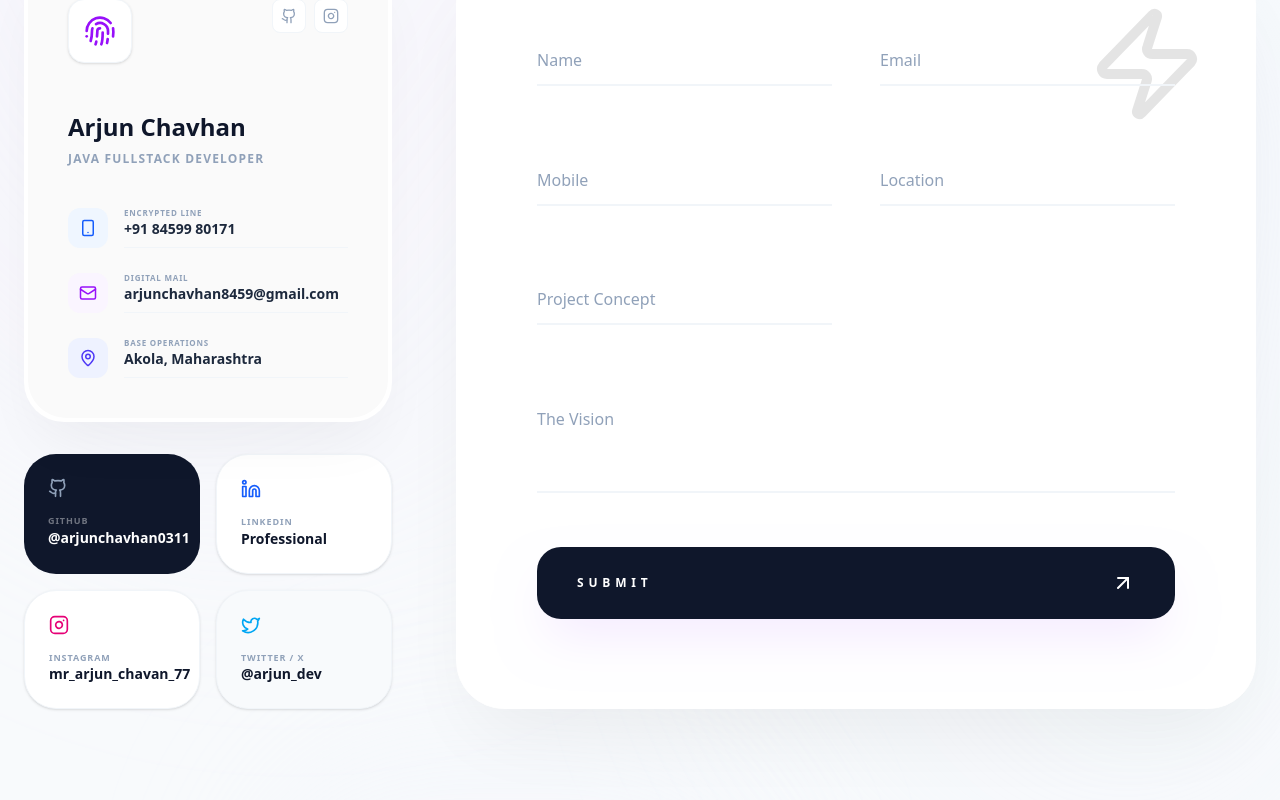
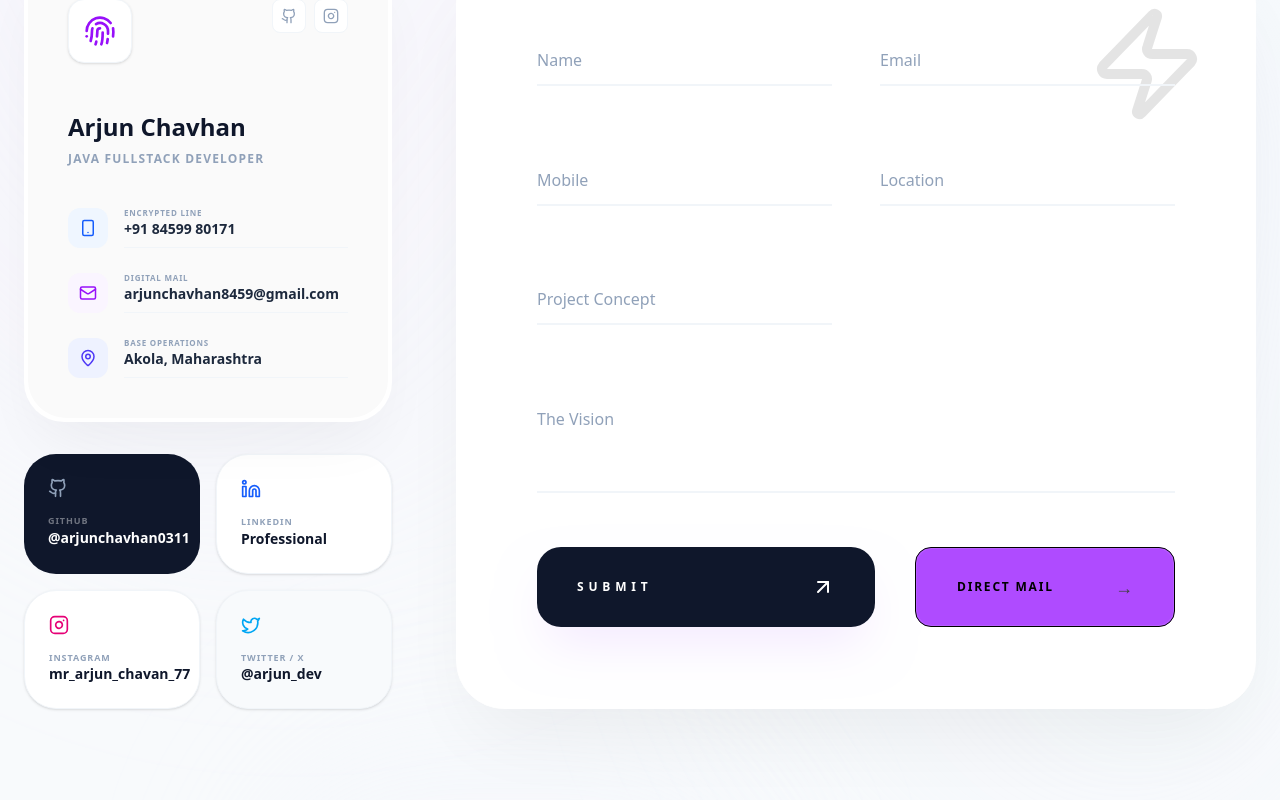
Before and after one commit to arjunchavhan0311/MyPortfolio, a React (Vite) app in the folder MyPortfolioFrontend/: page / in a window 1280 px wide. Shown: the part 11104-11904 px from the top of the page. Built offline with nearby package versions, Linux system fonts and the light colour scheme.

Commit message:
Refactor contact form buttons and layout

```diff
--- a/MyPortfolioFrontend/src/components/Contact.jsx
+++ b/MyPortfolioFrontend/src/components/Contact.jsx
@@ -323,19 +323,61 @@ const ContactSection = () => {
                 </label>
               </div>
 
-              <div className="md:col-span-2">
+                   <div className="md:col-span-2 flex gap-10 items-stretch">
+
+  {/* Submit Button */}
   <motion.button
     type="submit"
     disabled={loading}
     whileHover={{ scale: 1.02 }}
     whileTap={{ scale: 0.98 }}
-                  className="w-full bg-slate-900 text-white rounded-[24px] py-6 flex items-center justify-between px-10 group transition-all hover:bg-purple-600 shadow-2xl shadow-purple-100"
+    className="flex-1 bg-slate-900 text-white rounded-[24px] py-6
+               flex items-center justify-between px-10 group
+               transition-all hover:bg-purple-600
+               shadow-2xl shadow-purple-100"
   >
     <span className="text-xs font-black uppercase tracking-[0.4em]">
       Submit
     </span>
     <ArrowUpRight className="group-hover:translate-x-1 group-hover:-translate-y-1 transition-transform" />
   </motion.button>
+
+  {/* Direct Mail Button Wrapper */}
+  <div className="flex-1 flex border rounded-2xl bg-purple-500">
+
+    <motion.a
+      href="mailto:byalerohan@gmail.com"
+      whileHover={{
+        scale: 1.05,
+        y: -4,
+        boxShadow: "0px 15px 40px rgba(168, 85, 247, 0.5)",
+      }}
+      whileTap={{ scale: 0.97 }}
+      transition={{ type: "spring", stiffness: 200, damping: 12 }}
+      className="group flex items-center justify-between px-10 py-6
+                 bg-white/[0.03] border border-white/10
+                 rounded-2xl hover:border-purple-400
+                 transition-all w-full"
+    >
+      <motion.span
+        initial={{ letterSpacing: "0.15em" }}
+        whileHover={{ letterSpacing: "0.25em" }}
+        transition={{ duration: 0.3 }}
+        className="text-xs font-bold text-black uppercase tracking-widest"
+      >
+        Direct Mail
+      </motion.span>
+
+      <motion.span
+        whileHover={{ x: 6, y: -6, rotate: 45 }}
+        transition={{ type: "spring", stiffness: 300 }}
+        className="text-neutral-700 group-hover:text-purple-500 text-lg"
+      >
+        →
+      </motion.span>
+    </motion.a>
+
+  </div>
 </div>
             </form>
           </div>
```
Lines whose indentation alone changed are shown as unchanged.
